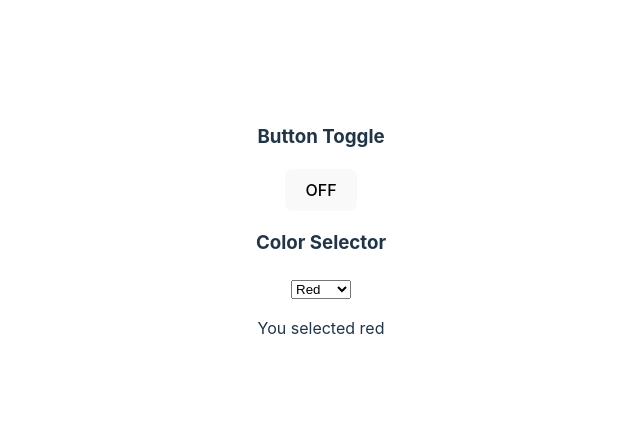
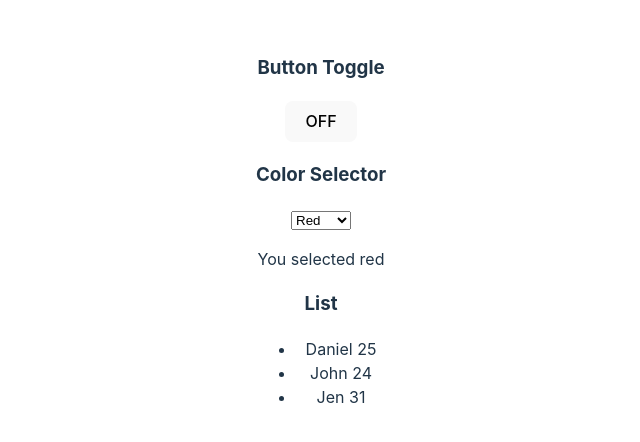
Before and after one commit to saji2000/coderbyte-interview, a React (Vite) app: page / in a window 1280 px wide. Shown: the part 170-612 px from the top of the page, without its empty margins (319-959 px from the left). Built offline with nearby package versions, Linux system fonts and the light colour scheme.

Commit message:
List finished, praise God

```diff
--- a/src/App.jsx
+++ b/src/App.jsx
@@ -1,6 +1,7 @@
 import { useState } from "react";
 import ColorSelector from "./components/ColorSelector";
 import ButtonToggle from "./components/ButtonToggle";
+import List from "./components/List";
 import reactLogo from "./assets/react.svg";
 import viteLogo from "/vite.svg";
 import "./App.css";
@@ -12,6 +13,7 @@ function App() {
     <>
       <ButtonToggle />
       <ColorSelector />
+      <List />
     </>
   );
 }
--- /dev/null
+++ b/src/components/List.jsx
@@ -0,0 +1,28 @@
+const DataItem = ({ name, age }) => {
+  return (
+    <li>
+      <span>{name} </span>
+      <span>{age}</span>
+    </li>
+  );
+};
+
+const List = () => {
+  const data = [
+    { name: "Daniel", age: 25 },
+    { name: "John", age: 24 },
+    { name: "Jen", age: 31 },
+  ];
+  return (
+    <div>
+      <h3>List</h3>
+      <ul>
+        {data.map((item, index) => (
+          <DataItem name={item.name} age={item.age} key={index} />
+        ))}
+      </ul>
+    </div>
+  );
+};
+
+export default List;
```
